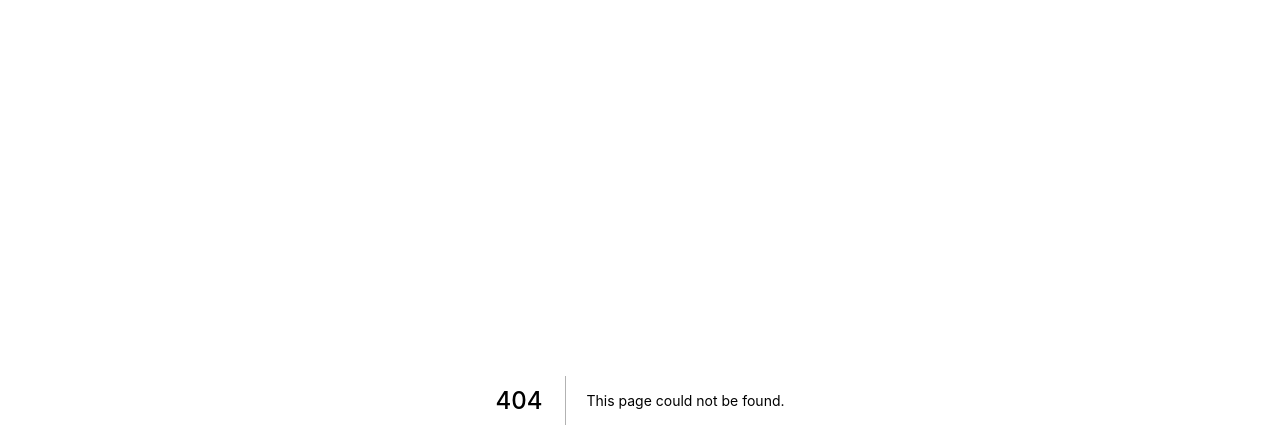
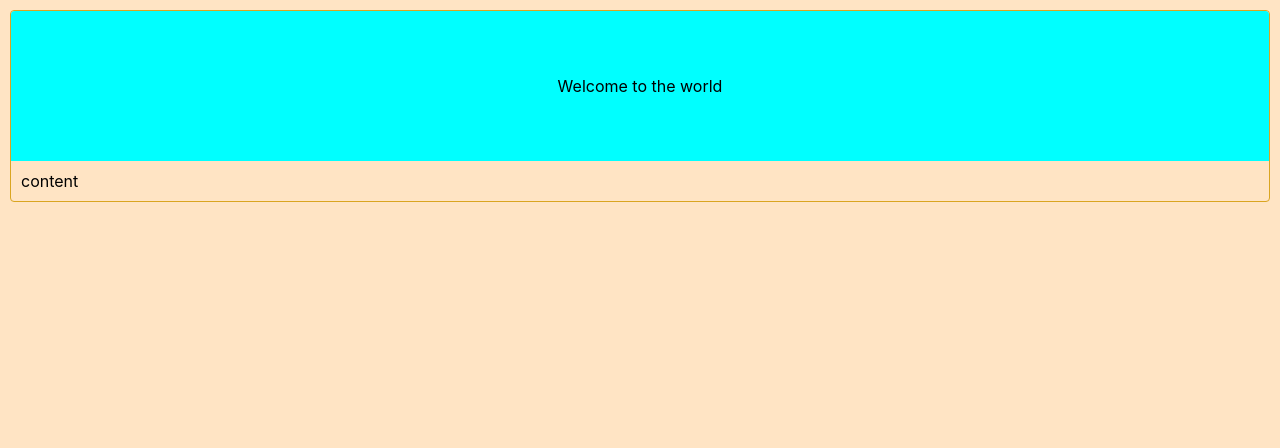
Before and after one commit to catsky/daily_css, a Next.js app: page /6card in a window 1280 px wide. Before the commit this address had no page. Shown: the top 448 px of the page. Built offline with nearby package versions, Linux system fonts and the light colour scheme.

Commit message:
add 6 card

```diff
--- /dev/null
+++ b/pages/6card.js
@@ -0,0 +1,14 @@
+import React from 'react';
+import Image from 'next/image';
+import styles from '../styles/6card.module.css';
+
+export default function ArrowButton() {
+  return (
+    <div style={{ display: 'flex', margin: '10px' }}>
+      <div className={styles.card}>
+        <div className={styles.card__cover}>Welcome to the world</div>
+        <div className={styles.card__content}>content</div>
+      </div>
+    </div>
+  );
+}
--- /dev/null
+++ b/styles/6card.module.css
@@ -0,0 +1,21 @@
+.card {
+  display: flex;
+  flex-direction: column;
+  width: 100%;
+  border-radius: 4px;
+  border: 1px solid goldenrod;
+}
+
+.card__cover {
+  background-color: aqua;
+  border-radius: 4px 4px 0 0;
+  height: 150px;
+  display: flex;
+  align-items: center;
+  justify-content: center;
+}
+
+.card__content {
+  margin: 10px;
+  flex: 1;
+}
```
